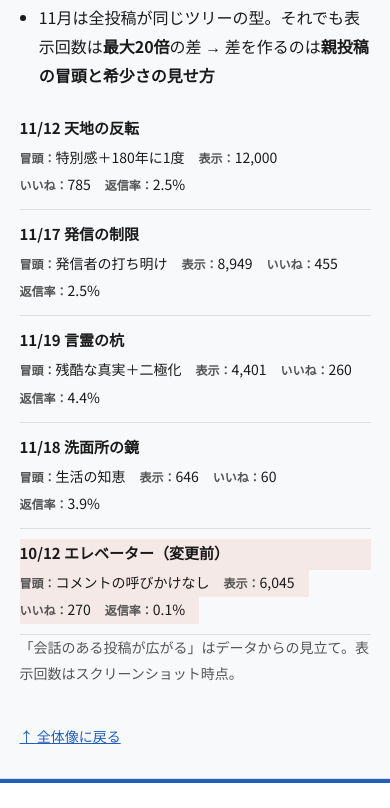
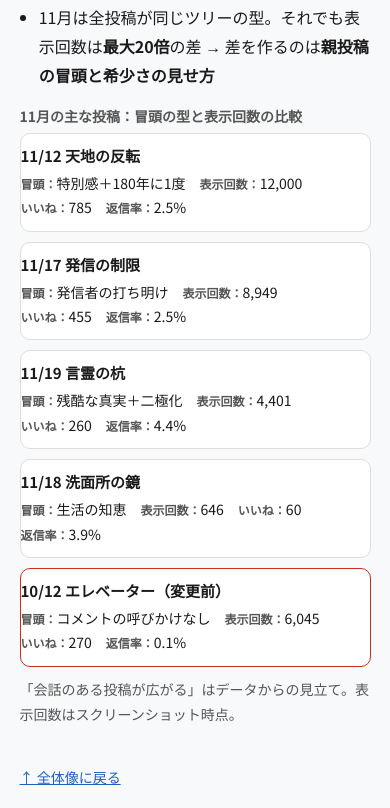
Before and after one commit to kengo-722/trace-guide, a plain HTML site: page index.html in a window 390 px wide. Shown: the part 3488-4296 px from the top of the page. Drawn offline with Linux system fonts and the light colour scheme; a web font is replaced by a local one.

Commit message:
Card layout for tables on phones, table captions
Co-Authored-By: Claude Opus 5.5 <noreply@anthropic.com>
Claude-Session: https://claude.ai/code/session_01GQhpbKcaQHSvckB5VFpgUN

```diff
--- a/index.html
+++ b/index.html
@@ -121,6 +121,20 @@ mark.t1{background:linear-gradient(transparent 45%,var(--m1) 45%)}mark.t2{backgr
 footer{padding:28px max(5vw,16px);font-size:14px;color:var(--sub)}
 @media(max-width:600px){table{font-size:13px}th,td{padding:7px 5px}.stack thead{display:none}.stack tr{display:grid;padding-block:8px;border-bottom:1px solid var(--line)}.stack td{border:0;padding:2px 0}.stack td::before{content:attr(data-l);display:block;font-size:12px;color:var(--sub);font-weight:700}.stack td.num{text-align:left}}
 
+.tcap{font-size:14px;font-weight:700;color:var(--sub);margin:14px 0 4px}
+@media(max-width:600px){
+.stack thead{display:none}
+.stack,.stack tbody{display:block}
+.stack tr{display:grid;grid-template-columns:repeat(3,minmax(0,1fr));gap:6px 10px;padding:12px 14px;margin-bottom:10px;background:#fff;border:1px solid var(--line);border-radius:10px}
+.stack tr.hi{border-color:var(--red)}
+.stack tr.hi td{background:none}
+.stack td{display:block;border:0;padding:0;font-size:14px;line-height:1.6;grid-column:1/-1}
+.stack td.num{grid-column:auto;text-align:left;white-space:normal}
+.stack td:first-child{font-weight:700;font-size:15px}
+.stack td::before{content:attr(data-l);display:block;font-size:11px;color:var(--sub);font-weight:700;line-height:1.4}
+.stack td:first-child::before{display:none}
+}
+
 .hero h1{font-size:clamp(32px,5.4vw,54px)}
 .hero .sub0{font-size:14px;font-weight:700;color:var(--sub);margin-bottom:6px}
 .chartwrap{margin:22px 0 8px;max-width:820px}
@@ -223,14 +237,15 @@ h2{font-size:24px}
 <li>コメントを求める前は、表示6千回でも返信6件（返信率 <b>0.1%</b>）</li>
 <li>11月は全投稿が同じツリーの型。それでも表示回数は<b>最大20倍</b>の差 → 差を作るのは<b>親投稿の冒頭と希少さの見せ方</b></li>
 </ul>
-<div class="scroll" style="margin-top:14px"><table class="stack">
+<p class="tcap">11月の主な投稿：冒頭の型と表示回数の比較</p>
+<div class="scroll"><table class="stack">
 <thead><tr><th>投稿</th><th>冒頭の型</th><th class="num">表示回数</th><th class="num">いいね</th><th class="num">返信率</th></tr></thead>
 <tbody>
-<tr><td data-l="投稿">11/12 天地の反転</td><td data-l="冒頭">特別感＋180年に1度</td><td class="num" data-l="表示">12,000</td><td class="num" data-l="いいね">785</td><td class="num" data-l="返信率">2.5%</td></tr>
-<tr><td data-l="投稿">11/17 発信の制限</td><td data-l="冒頭">発信者の打ち明け</td><td class="num" data-l="表示">8,949</td><td class="num" data-l="いいね">455</td><td class="num" data-l="返信率">2.5%</td></tr>
-<tr><td data-l="投稿">11/19 言霊の杭</td><td data-l="冒頭">残酷な真実＋二極化</td><td class="num" data-l="表示">4,401</td><td class="num" data-l="いいね">260</td><td class="num" data-l="返信率">4.4%</td></tr>
-<tr><td data-l="投稿">11/18 洗面所の鏡</td><td data-l="冒頭">生活の知恵</td><td class="num" data-l="表示">646</td><td class="num" data-l="いいね">60</td><td class="num" data-l="返信率">3.9%</td></tr>
-<tr class="hi"><td data-l="投稿">10/12 エレベーター（変更前）</td><td data-l="冒頭">コメントの呼びかけなし</td><td class="num" data-l="表示">6,045</td><td class="num" data-l="いいね">270</td><td class="num" data-l="返信率">0.1%</td></tr>
+<tr><td data-l="投稿">11/12 天地の反転</td><td data-l="冒頭">特別感＋180年に1度</td><td class="num" data-l="表示回数">12,000</td><td class="num" data-l="いいね">785</td><td class="num" data-l="返信率">2.5%</td></tr>
+<tr><td data-l="投稿">11/17 発信の制限</td><td data-l="冒頭">発信者の打ち明け</td><td class="num" data-l="表示回数">8,949</td><td class="num" data-l="いいね">455</td><td class="num" data-l="返信率">2.5%</td></tr>
+<tr><td data-l="投稿">11/19 言霊の杭</td><td data-l="冒頭">残酷な真実＋二極化</td><td class="num" data-l="表示回数">4,401</td><td class="num" data-l="いいね">260</td><td class="num" data-l="返信率">4.4%</td></tr>
+<tr><td data-l="投稿">11/18 洗面所の鏡</td><td data-l="冒頭">生活の知恵</td><td class="num" data-l="表示回数">646</td><td class="num" data-l="いいね">60</td><td class="num" data-l="返信率">3.9%</td></tr>
+<tr class="hi"><td data-l="投稿">10/12 エレベーター（変更前）</td><td data-l="冒頭">コメントの呼びかけなし</td><td class="num" data-l="表示回数">6,045</td><td class="num" data-l="いいね">270</td><td class="num" data-l="返信率">0.1%</td></tr>
 </tbody></table></div>
 <p class="note">「会話のある投稿が広がる」はデータからの見立て。表示回数はスクリーンショット時点。</p>
 <a class="back" href="#map">↑ 全体像に戻る</a>
@@ -247,7 +262,8 @@ h2{font-size:24px}
 <div class="st"><span class="dot">常設</span><b>固定投稿</b><span>初回無料の鑑定</span></div>
 <div class="st"><span class="dot">LINE</span><b>公式LINE</b><span>「鑑定希望」</span></div>
 </div>
-<div class="scroll" style="margin-top:18px"><table class="stack">
+<p class="tcap" style="margin-top:18px">枠ごとの投稿時間と役割</p>
+<div class="scroll"><table class="stack">
 <thead><tr><th>枠</th><th>時間</th><th>役割</th><th class="num">いいね</th></tr></thead>
 <tbody>
 <tr><td data-l="枠"><b>朝</b></td><td data-l="時間">5:36〜6:24（毎日）</td><td data-l="役割">底の数字を作る</td><td class="num" data-l="いいね">51〜123</td></tr>
@@ -366,6 +382,7 @@ h2{font-size:24px}
 <div class="chap"><span class="c">第6章</span></div>
 <h2>キャラへの当てはめ：替えるのは「言葉の辞書」だけ</h2>
 
+<p class="tcap">国見と日熊の「言葉の辞書」の比較</p>
 <div class="scroll"><table class="stack">
 <thead><tr><th>要素</th><th>国見</th><th>日熊（なぞった例）</th></tr></thead>
 <tbody>
```
